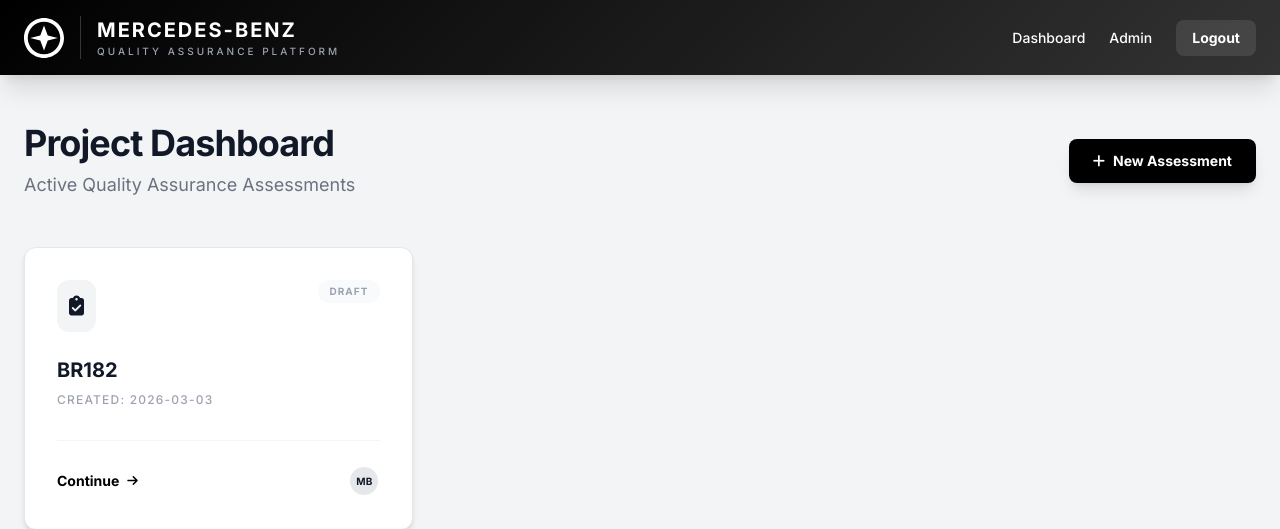
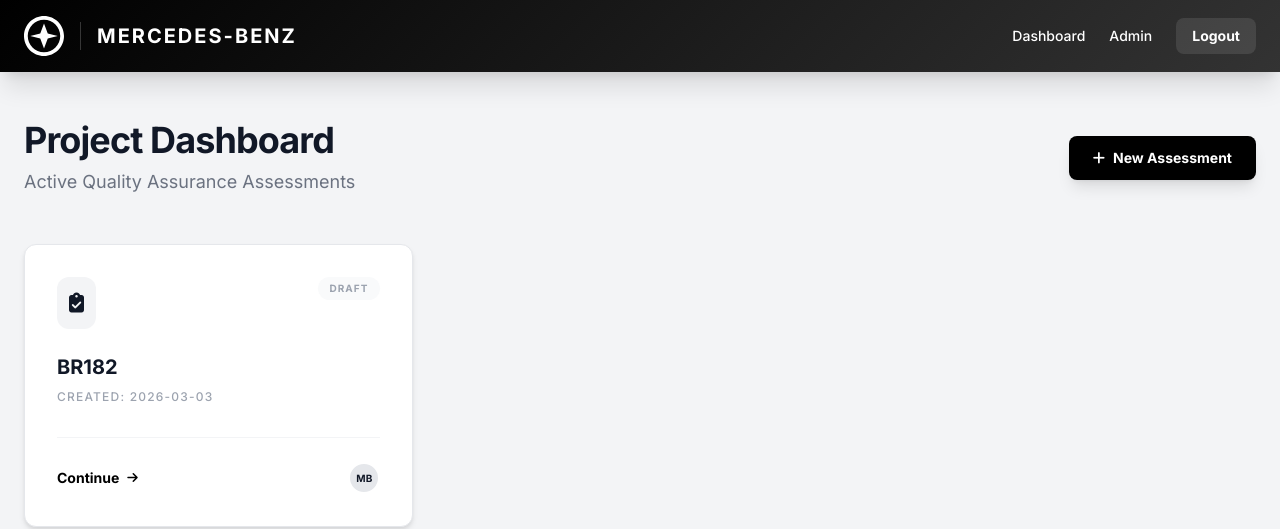
Before and after one commit to tensarflow/daimia-qa-platform, a Flask app: page / in a window 1280 px wide. Shown: the top 529 px of the page. Run offline with Flask 3, Linux system fonts and the light colour scheme; a user stored in the database is signed in; some libraries are stand-ins or nearby versions.

Commit message:
Remove Quality Assurance Platform text

```diff
--- a/app/templates/layout.html
+++ b/app/templates/layout.html
@@ -65,7 +65,7 @@
                 </svg>
                 <div class="border-l border-white/20 pl-4">
                     <h1 class="font-bold text-xl tracking-widest uppercase">Mercedes-Benz</h1>
-                    <p class="text-[10px] text-gray-400 font-medium uppercase tracking-[0.3em]">Quality Assurance Platform</p>
+                    <p class="text-[10px] text-gray-400 font-medium uppercase tracking-[0.3em]"></p>
                 </div>
             </div>
 
--- a/index.html
+++ b/index.html
@@ -123,7 +123,7 @@
                 </div>
                 <div>
                     <h1 class="text-white font-bold text-lg md:text-xl tracking-tight uppercase">Daimia</h1>
-                    <p class="text-slate-400 text-[9px] md:text-[10px] font-semibold uppercase tracking-[0.2em]">Quality Assurance Platform</p>
+                    <p class="text-slate-400 text-[9px] md:text-[10px] font-semibold uppercase tracking-[0.2em]"></p>
                 </div>
             </div>
             <div class="flex items-center gap-4">
```
